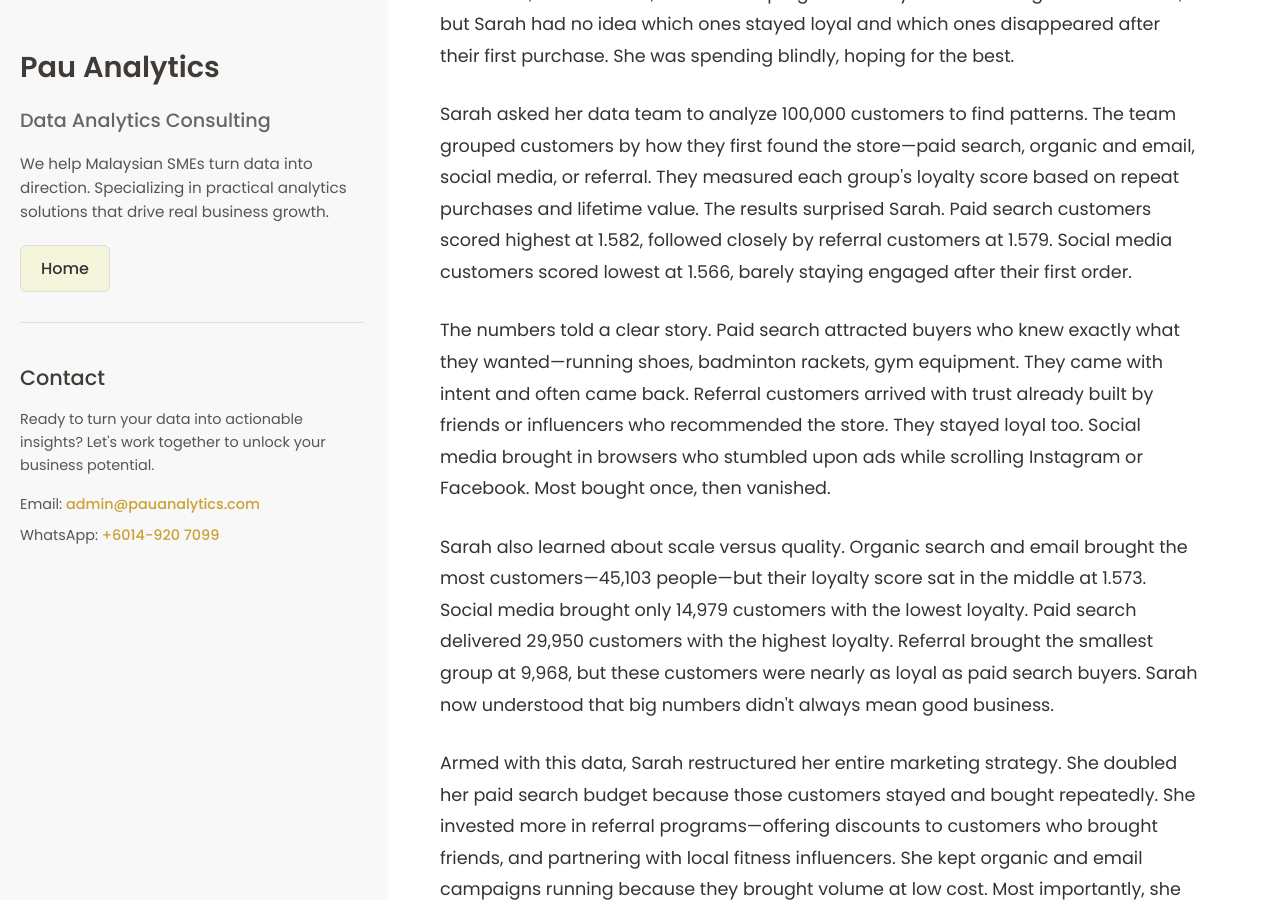
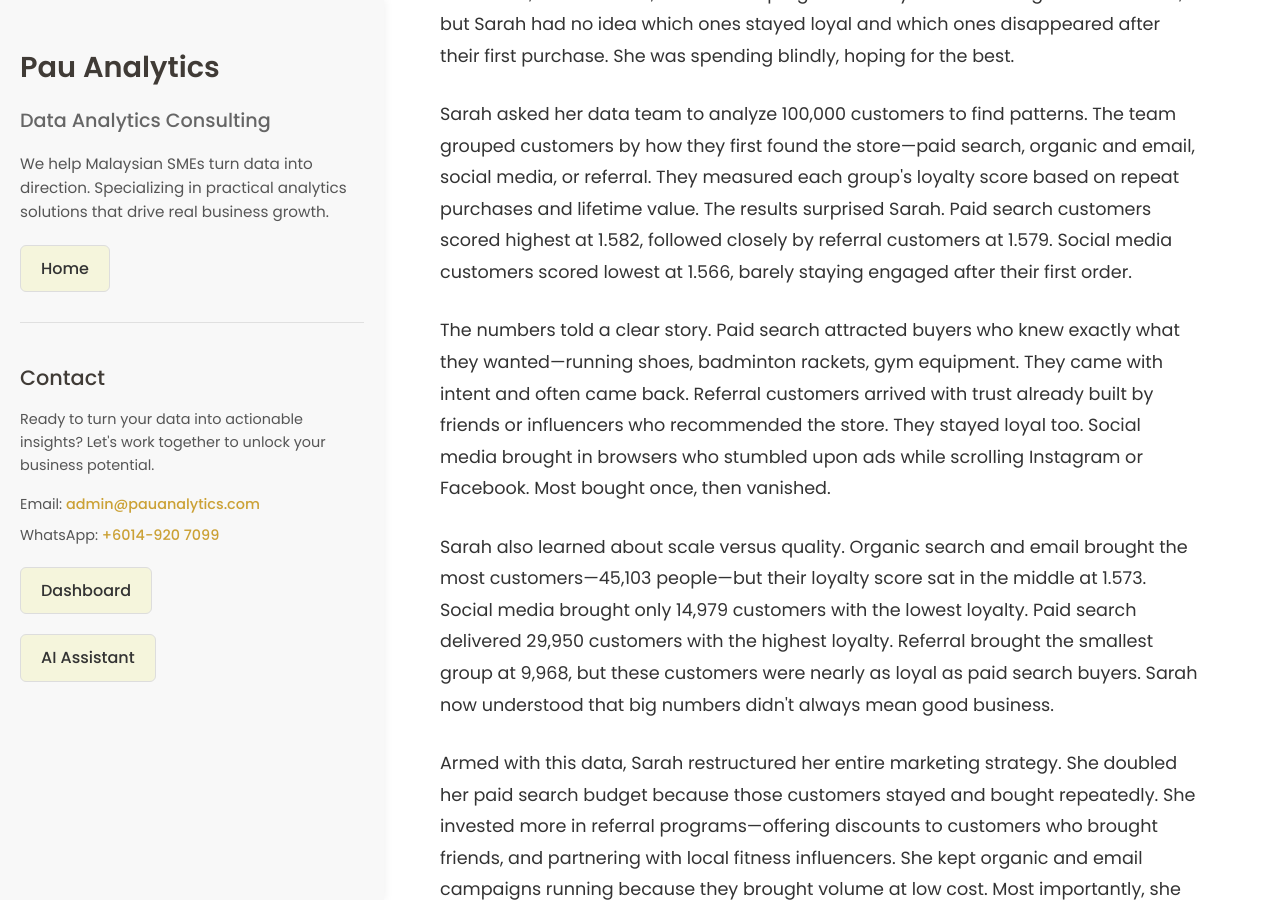
Before and after one commit to lyven81/pinnacles-learning-website, a Jekyll site: the page case-study/high-value-customers.html, which Jekyll copies as it is, in a window 1280 px wide and 900 px high, scrolled down 307 px. Built offline with Jekyll 4.4.1, drawn with Linux system fonts in a browser that asks for light colours.

Commit message:
Fix Dashboard URLs and add navigation buttons for High-Value Customers
- Fixed Dashboard URL in agentic_workflow/high-value-customers.html to point to high-value-customers-dashboard.html
- Fixed Dashboard URL in data-analytics.html to point to high-value-customers-dashboard.html
- Added Dashboard button to case-study/high-value-customers.html below contact section
- Added AI Assistant button to case-study/high-value-customers.html below Dashboard button
- Both new buttons follow existing color scheme and styling

🤖 Generated with [Claude Code](https://claude.com/claude-code)

Co-Authored-By: Claude Sonnet 4.5 <noreply@anthropic.com>

```diff
--- a/agentic_workflow/high-value-customers.html
+++ b/agentic_workflow/high-value-customers.html
@@ -342,7 +342,7 @@
             </section>
 
             <section class="dashboard-link-section">
-                <a class="dashboard-link-btn" href="https://www.pauanalytics.com/dashboard/high-value-customers.html">Dashboard</a>
+                <a class="dashboard-link-btn" href="https://www.pauanalytics.com/dashboard/high-value-customers-dashboard.html">Dashboard</a>
             </section>
 
             <section class="agentic-link-section">
--- a/case-study/high-value-customers.html
+++ b/case-study/high-value-customers.html
@@ -240,6 +240,14 @@
                     <li>WhatsApp: <a href="https://wa.me/60149207099">+6014-920 7099</a></li>
                 </ul>
             </section>
+            <!-- Dashboard Link Button -->
+            <section class="home-link-section">
+                <a href="https://www.pauanalytics.com/dashboard/high-value-customers-dashboard.html" class="home-link-btn">Dashboard</a>
+            </section>
+            <!-- AI Assistant Link Button -->
+            <section class="home-link-section">
+                <a href="https://www.pauanalytics.com/agentic_workflow/high-value-customers.html" class="home-link-btn">AI Assistant</a>
+            </section>
         </aside>
         <main class="right-column">
             <section class="case-study-content">
--- a/data-analytics.html
+++ b/data-analytics.html
@@ -506,7 +506,7 @@
           <p style="margin: 0.5rem 0; color: #666; font-size: 0.9rem;">Identify which marketing channels attract the most loyal, high-value customers.</p>
           <div style="display: flex; gap: 0.5rem; margin-top: 1rem;">
             <a href="https://www.pauanalytics.com/case-study/high-value-customers.html" style="color: #CBA135; font-size: 0.9rem; text-decoration: none; font-weight: 500;">Read More →</a>
-            <a href="https://www.pauanalytics.com/dashboard/high-value-customers.html" style="color: #403B36; font-size: 0.9rem; text-decoration: none; font-weight: 500;">Dashboard →</a>
+            <a href="https://www.pauanalytics.com/dashboard/high-value-customers-dashboard.html" style="color: #403B36; font-size: 0.9rem; text-decoration: none; font-weight: 500;">Dashboard →</a>
             <a href="https://www.pauanalytics.com/agentic_workflow/high-value-customers.html" style="color: #403B36; font-size: 0.9rem; text-decoration: none; font-weight: 500;">AI Assistant →</a>
           </div>
         </div>
```
